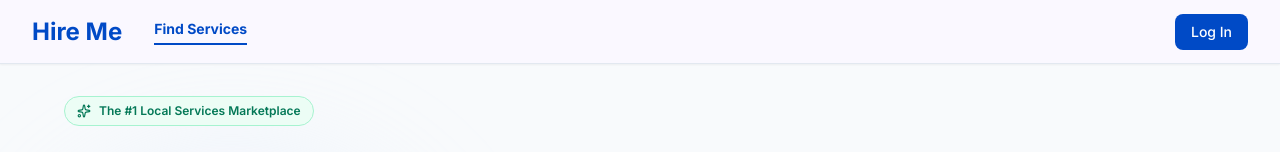
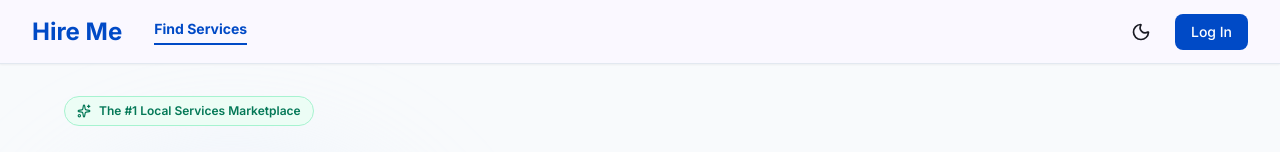
Before and after one commit to ErenJaeger237/hire-me, a React (Vite) app in the folder frontend/: page / in a window 1280 px wide. Shown: the top 152 px of the page. Built offline with nearby package versions, Linux system fonts and the light colour scheme; no server answers.

Commit message:
feat: Add dynamic Dark Mode with CSS variables and toggle switch

```diff
--- a/frontend/src/components/Navbar.jsx
+++ b/frontend/src/components/Navbar.jsx
@@ -1,6 +1,6 @@
 import React, { useState, useEffect } from 'react';
 import { Link, useNavigate } from 'react-router-dom';
-import { Bell, MessageSquare, Plus, Settings, LogOut, Briefcase, Wallet, Menu, X } from 'lucide-react';
+import { Bell, MessageSquare, Plus, Settings, LogOut, Briefcase, Wallet, Menu, X, Moon, Sun } from 'lucide-react';
 import { authService, userService } from '../services/api';
 import WalletModal from './WalletModal';
 
@@ -11,6 +11,20 @@ export default function Navbar({ user, onLogout, onOpenSettings, onUserUpdate })
   const [isMobileMenuOpen, setIsMobileMenuOpen] = useState(false);
   const [isWalletOpen, setIsWalletOpen] = useState(false);
   const [notifications, setNotifications] = useState({ total: 0, unreadMessages: 0, pendingJobs: 0 });
+  const [isDarkMode, setIsDarkMode] = useState(() => {
+    return localStorage.getItem('theme') === 'dark' ||
+      (!('theme' in localStorage) && window.matchMedia('(prefers-color-scheme: dark)').matches);
+  });
+
+  useEffect(() => {
+    if (isDarkMode) {
+      document.documentElement.classList.add('dark');
+      localStorage.setItem('theme', 'dark');
+    } else {
+      document.documentElement.classList.remove('dark');
+      localStorage.setItem('theme', 'light');
+    }
+  }, [isDarkMode]);
 
   useEffect(() => {
     if (!user) return;
@@ -136,11 +150,17 @@ export default function Navbar({ user, onLogout, onOpenSettings, onUserUpdate })
               )}
             </div>
 
-            <button className="text-on-surface-variant hover:text-primary transition-colors p-2">
+            <button className="text-on-surface-variant hover:text-primary transition-colors p-2 hidden md:block">
               <MessageSquare className="w-5 h-5" />
             </button>
 
-
+            <button
+              onClick={() => setIsDarkMode(!isDarkMode)}
+              className="text-on-surface-variant hover:text-primary transition-colors p-2"
+              title="Toggle Dark Mode"
+            >
+              {isDarkMode ? <Sun className="w-5 h-5" /> : <Moon className="w-5 h-5" />}
+            </button>
 
             <div className="relative">
               <button
@@ -187,9 +207,18 @@ export default function Navbar({ user, onLogout, onOpenSettings, onUserUpdate })
             </div>
           </>
         ) : (
-          <Link to="/login" className="bg-primary text-on-primary px-4 py-2 rounded-lg text-sm font-medium hover:opacity-90 transition-all">
-            Log In
-          </Link>
+          <>
+            <button
+              onClick={() => setIsDarkMode(!isDarkMode)}
+              className="text-on-surface-variant hover:text-primary transition-colors p-2 hidden md:block"
+              title="Toggle Dark Mode"
+            >
+              {isDarkMode ? <Sun className="w-5 h-5" /> : <Moon className="w-5 h-5" />}
+            </button>
+            <Link to="/login" className="bg-primary text-on-primary px-4 py-2 rounded-lg text-sm font-medium hover:opacity-90 transition-all">
+              Log In
+            </Link>
+          </>
         )}
       </div>
 
--- a/frontend/src/index.css
+++ b/frontend/src/index.css
@@ -21,6 +21,24 @@
     --color-outline-variant: #c3c6d7;
 
     --color-error: #EF4444;
+  }
+
+  .dark {
+    --color-primary: #3b82f6; /* Lighter blue for dark mode visibility */
+    --color-on-primary: #ffffff;
+
+    --color-surface: #0f172a;
+    --color-on-surface: #f8fafc;
+    --color-surface-bright: #1e293b;
+    --color-surface-container-low: #0f172a;
+    --color-surface-container: #334155;
+    --color-surface-container-high: #475569;
+    --color-surface-container-highest: #64748b;
+
+    --color-outline: #334155;
+    --color-outline-variant: #475569;
+
+    --color-error: #f87171;
   }
 }
 
--- a/frontend/tailwind.config.js
+++ b/frontend/tailwind.config.js
@@ -4,20 +4,21 @@ export default {
     "./index.html",
     "./src/**/*.{js,ts,jsx,tsx}",
   ],
+  darkMode: 'class',
   theme: {
     extend: {
       colors: {
-        primary: '#004ac6',
-        'on-primary': '#ffffff',
-        surface: '#F8FAFC',
-        'surface-bright': '#faf8ff',
-        'on-surface': '#191b23',
-        'surface-container': '#F1F5F9',
-        'surface-container-high': '#e7e7f3',
-        'surface-container-highest': '#CBD5E1',
-        outline: '#E2E8F0',
-        'outline-variant': '#c3c6d7',
-        error: '#EF4444',
+        primary: 'var(--color-primary)',
+        'on-primary': 'var(--color-on-primary)',
+        surface: 'var(--color-surface)',
+        'surface-bright': 'var(--color-surface-bright)',
+        'on-surface': 'var(--color-on-surface)',
+        'surface-container': 'var(--color-surface-container)',
+        'surface-container-high': 'var(--color-surface-container-high)',
+        'surface-container-highest': 'var(--color-surface-container-highest)',
+        outline: 'var(--color-outline)',
+        'outline-variant': 'var(--color-outline-variant)',
+        error: 'var(--color-error)',
       },
       fontFamily: {
         sans: ['Inter', 'sans-serif'],
```
